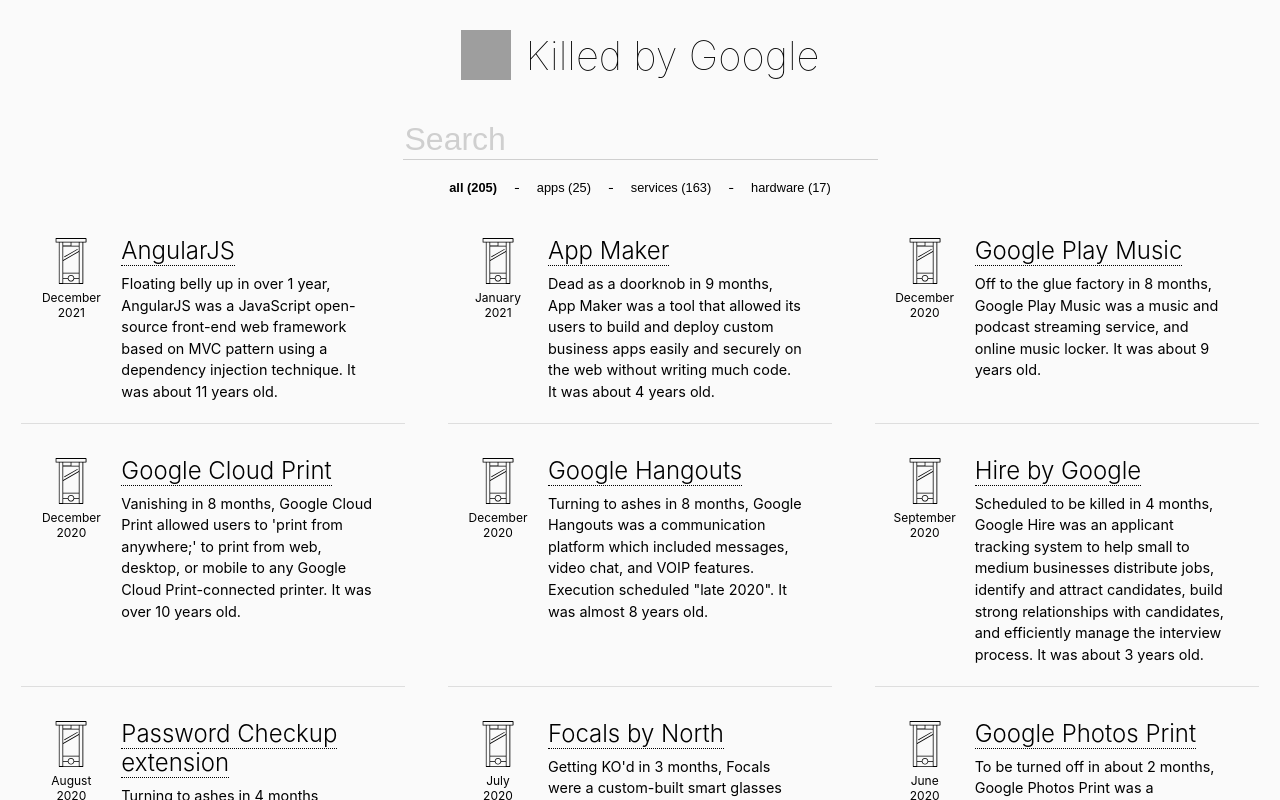
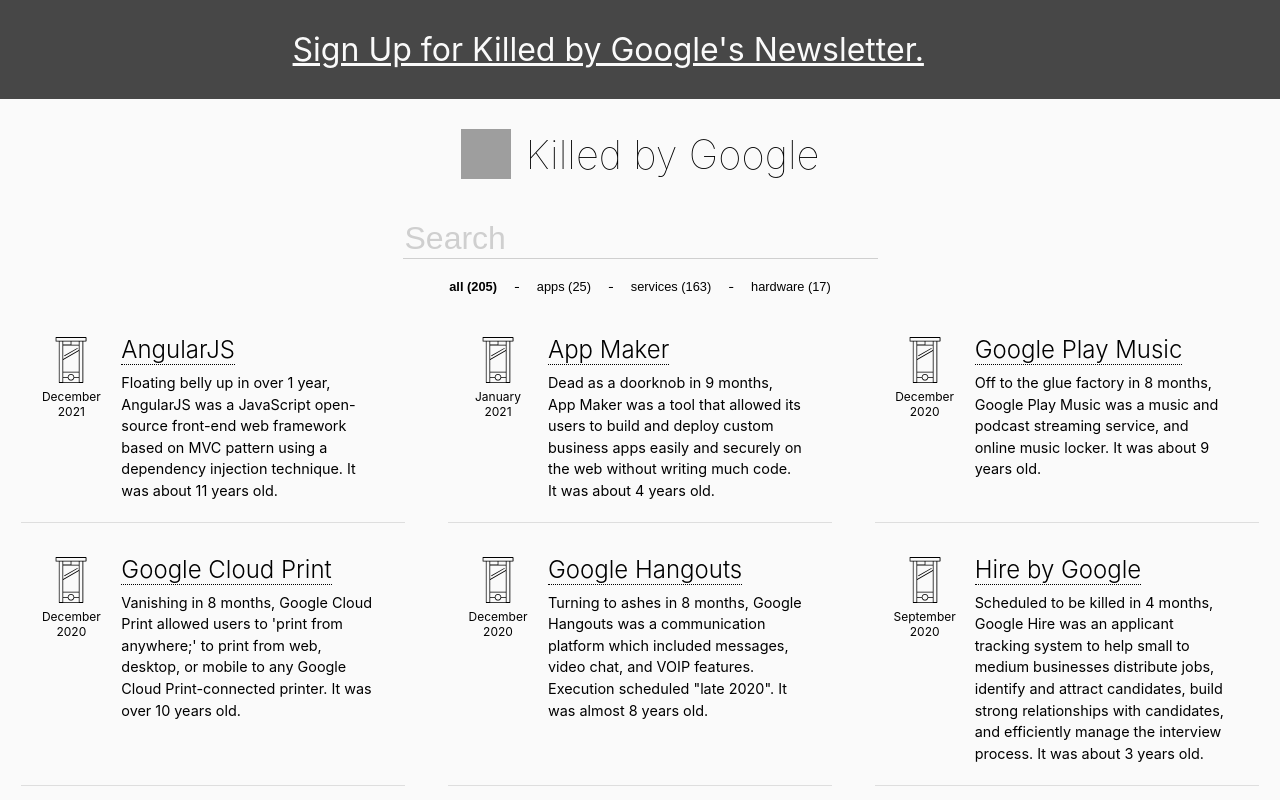
Before and after one commit to bright0220/killedbygoogle, a React app: page / in a window 1280 px wide. Shown: the top 800 px of the page. Built offline with nearby package versions, Linux system fonts and the light colour scheme; grey boxes are pictures that could not be loaded.

Commit message:
Update App.jsx

```diff
--- a/src/App.jsx
+++ b/src/App.jsx
@@ -76,6 +76,9 @@
     const { listOfItems, activeFilter, term, fullList } = this.state;
     return (
       <div>
+        <BannerMessage>
+          <a href="https://newsletter.killedbygoogle.com/lets-do-it" target="_blank">Sign Up for Killed by Google's Newsletter.</a>
+        </BannerMessage>
         <Header />
         <Search search={this.searchFilter} term={term} />
         <Filter
```
